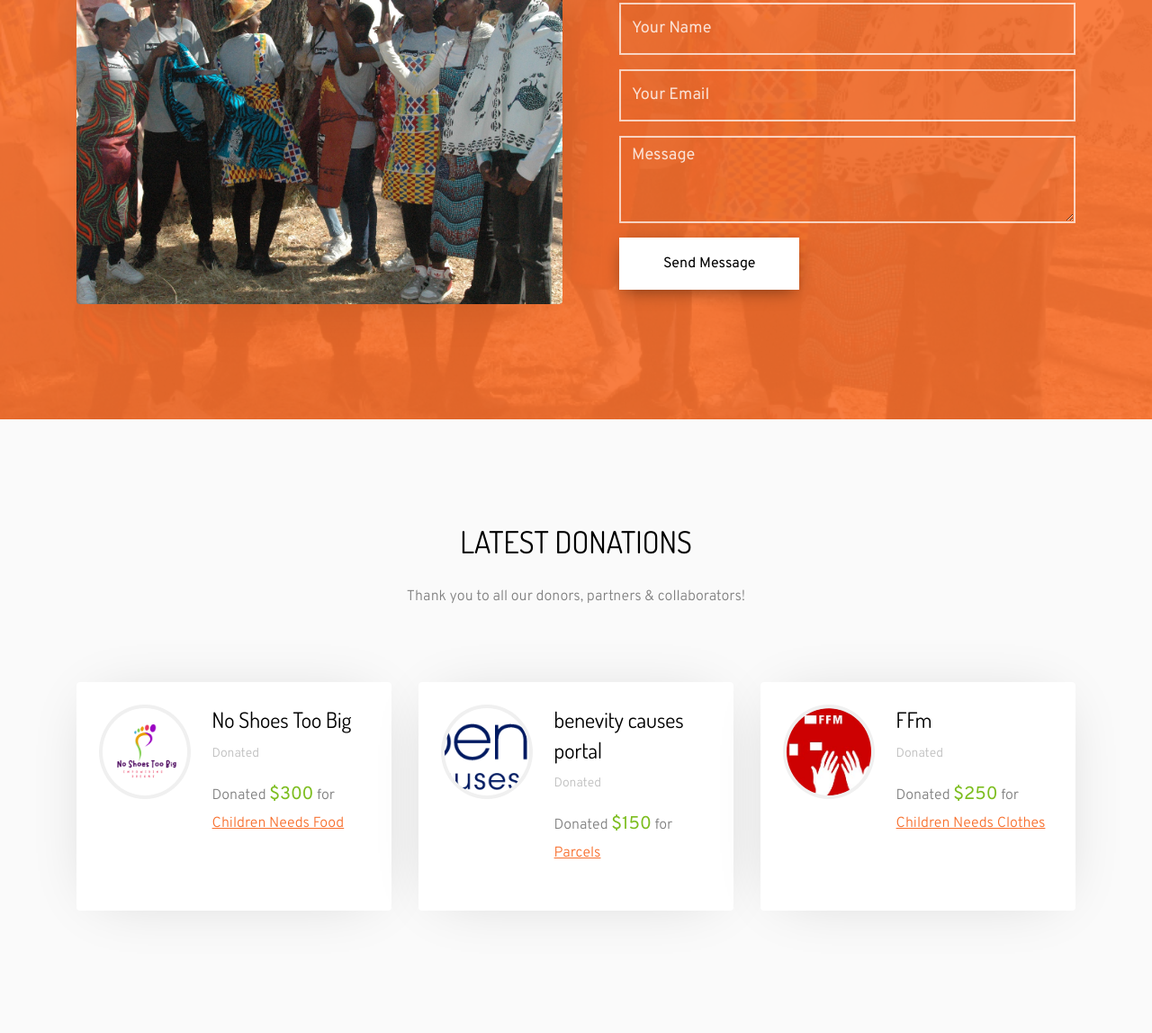
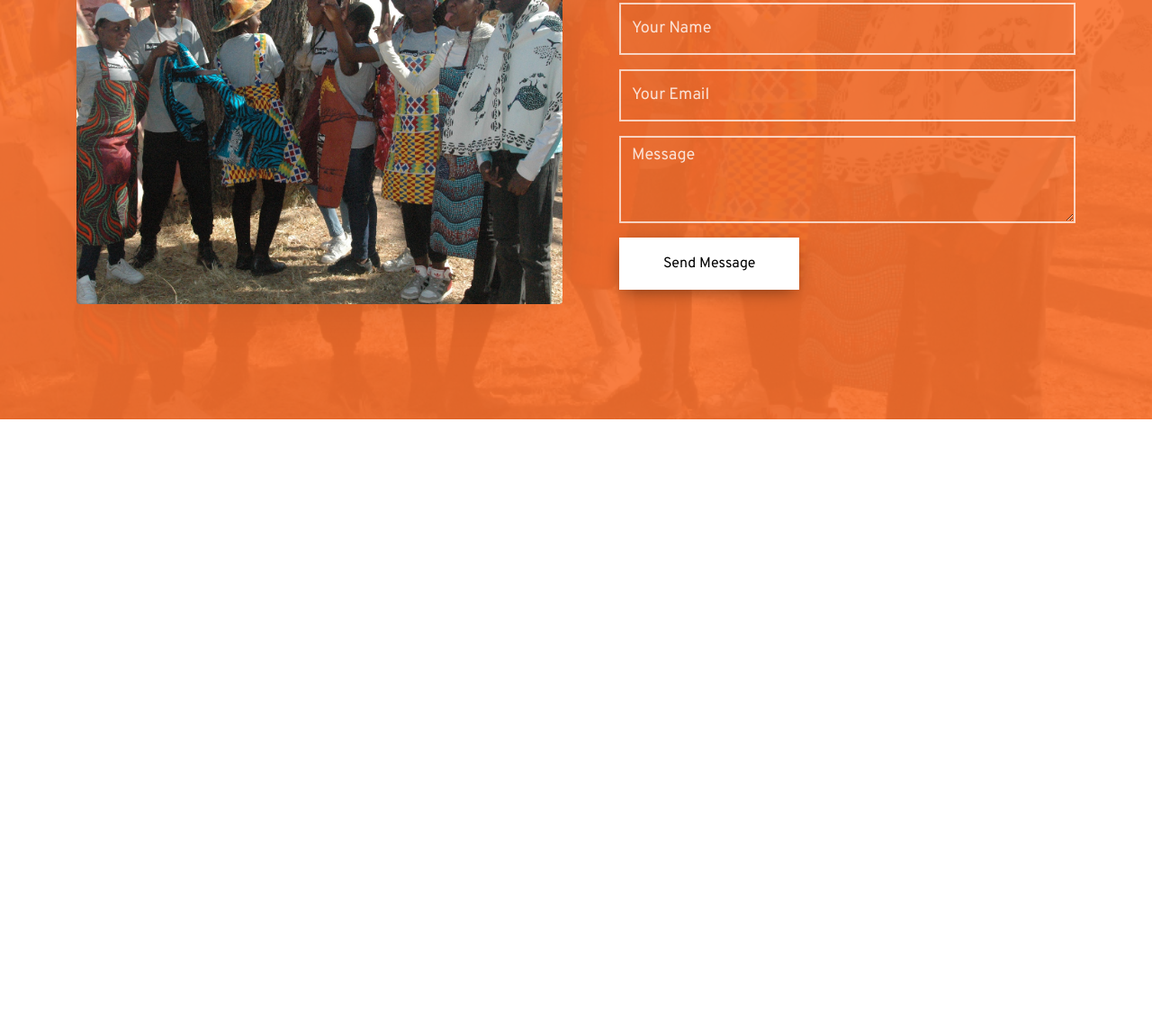
Before and after one commit to Lu-ngie/SwiZimtrust, a plain HTML site: page welfare-gh-pages/index.html in a window 1280 px wide. Shown: the part 5989-7137 px from the top of the page at 90% size. After the commit the page ends 6455 px from the top, so only its background shows below. Drawn offline with nearby package versions, Linux system fonts and the light colour scheme; some packages are replaced by stand-ins of ours; files that its build step writes are made by us from their sources; files whose address does not match are found by name.

Commit message:
remove donations

```diff
--- a/welfare-gh-pages/index.html
+++ b/welfare-gh-pages/index.html
@@ -441,58 +441,6 @@
     	</div>
     </section>
 
-		 <section class="ftco-section bg-light">
-      <div class="container">
-      	<div class="row justify-content-center mb-5 pb-3">
-          <div class="col-md-7 heading-section ftco-animate text-center">
-            <h2 class="mb-4">Latest Donations</h2>
-            <p>Thank you to all our donors, partners & collaborators! </p>
-          </div>
-        </div>
-        <div class="row">
-        	<div class="col-lg-4 d-flex mb-sm-4 ftco-animate">
-        		<div class="staff">
-        			<div class="d-flex mb-4">
-        				<div class="img" style="background-image: url(images/Shoes.png);"></div>
-        				<div class="info ml-4">
-        					<h3><a href="teacher-single.html">No Shoes Too Big</a></h3>
-        					<span class="position">Donated</span>
-        					<div class="text">
-		        				<p>Donated <span>$300</span> for <a href="#">Children Needs Food</a></p>
-		        			</div>
-        				</div>
-        			</div>
-        		</div>
-        	</div>
-        	<div class="col-lg-4 d-flex mb-sm-4 ftco-animate">
-        		<div class="staff">
-        			<div class="d-flex mb-4">
-        				<div class="img" style="background-image: url(images/benevity.png);"></div>
-        				<div class="info ml-4">
-        					<h3><a href="teacher-single.html">benevity causes portal</a></h3>
-        					<span class="position">Donated</span>
-        					<div class="text">
-		        				<p>Donated <span>$150</span> for <a href="#">Parcels</a></p>
-		        			</div>
-        				</div>
-        			</div>
-        		</div>
-        	</div>
-        	<div class="col-lg-4 d-flex mb-sm-4 ftco-animate">
-        		<div class="staff">
-        			<div class="d-flex mb-4">
-        				<div class="img" style="background-image: url(images/ffm.png);"></div>
-        				<div class="info ml-4">
-        					<h3><a href="teacher-single.html">FFm </a></h3>
-        					<span class="position">Donated</span>
-        					<div class="text">
-		        				<p>Donated <span>$250</span> for <a href="#">Children Needs Clothes</a></p>
-		        			</div>
-        				</div>
-        			</div>
-        		</div>
-        	</div>
-
   <script src="js/jquery.min.js"></script>
   <script src="js/jquery-migrate-3.0.1.min.js"></script>
   <script src="js/popper.min.js"></script>
```
